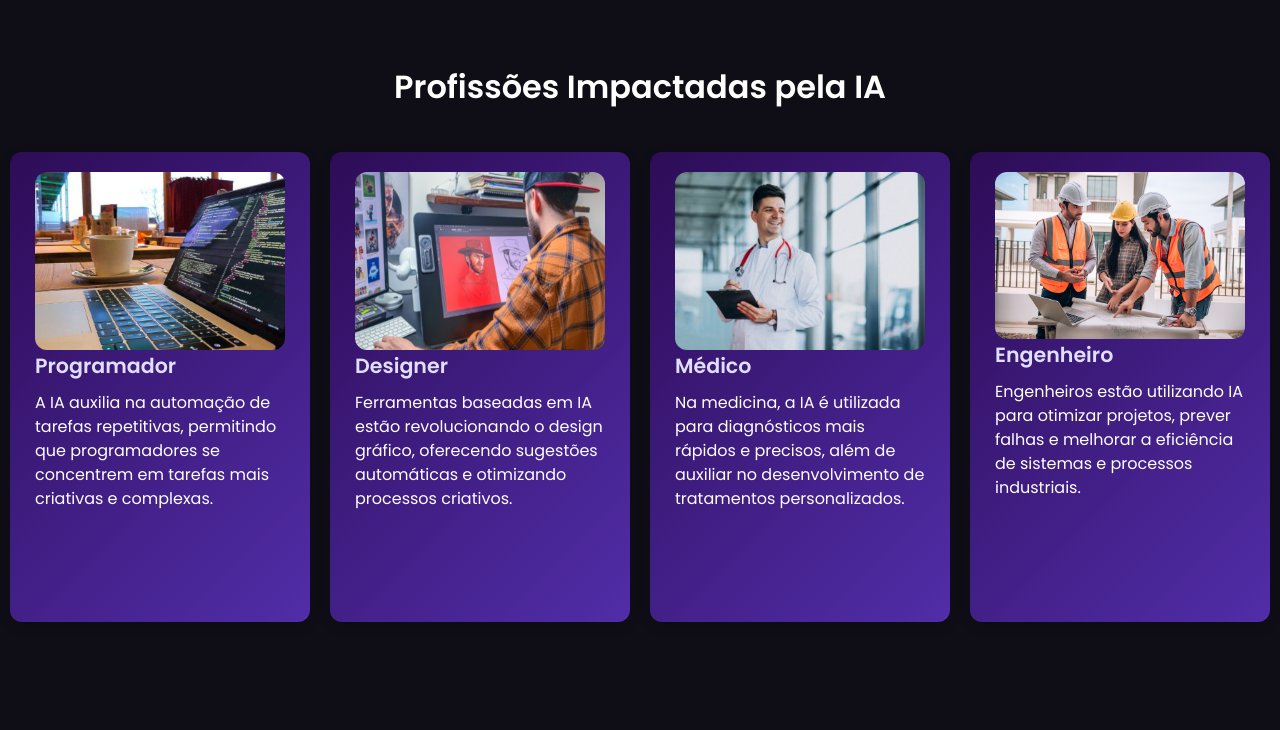
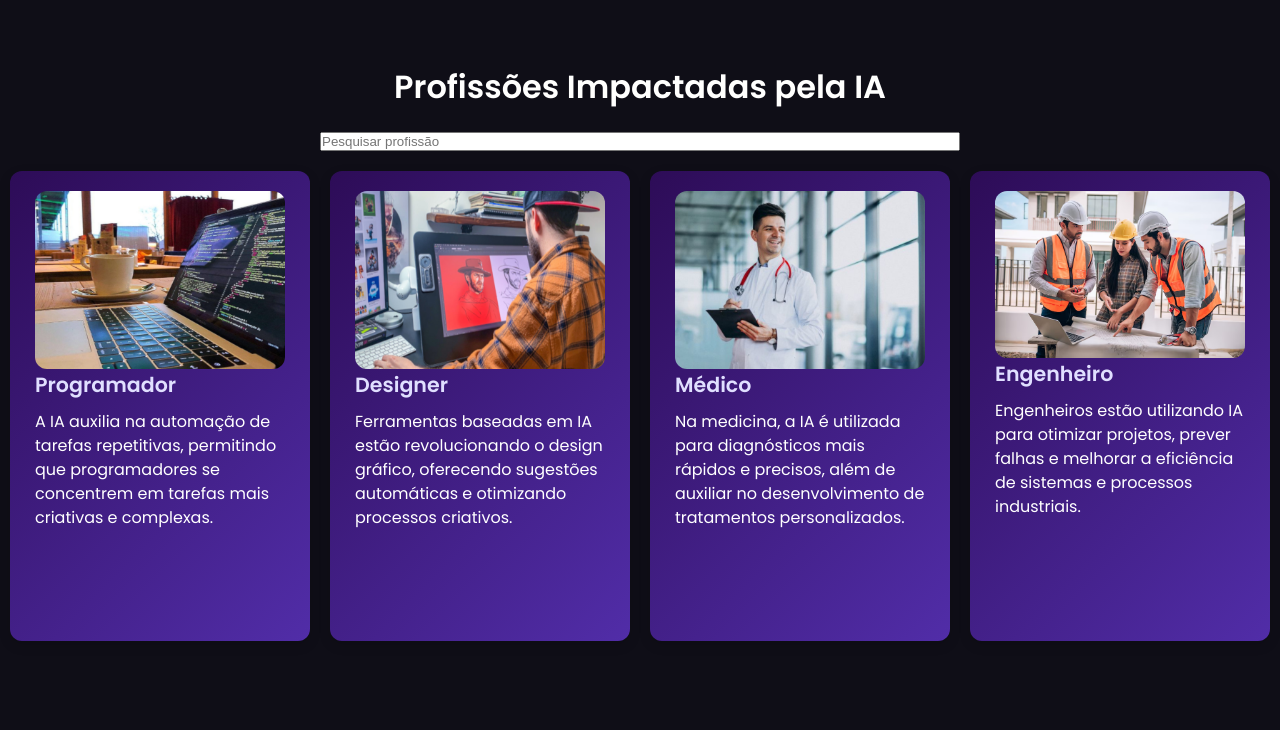
Before and after one commit to VitinhoBatista0103/projetoturma, a plain HTML site: page index.html in a window 1280 px wide. Shown: the part 2140-2870 px from the top of the page. Drawn offline with Linux system fonts and the light colour scheme.

Commit message:
Atualização nova

```diff
--- a/index.html
+++ b/index.html
@@ -52,6 +52,8 @@
   </div>
     <section id="profissoes" class="section">
       <h2 class="titulo-profissoes">Profissões Impactadas pela IA</h2>
+      <!--Pequisar profissão-->
+      <input type="text" placeholder="Pesquisar profissão">
       <div class="container">
         <!-- Botões das profissões-->
         <article class="profissao">
--- a/style.css
+++ b/style.css
@@ -207,7 +207,12 @@ body {
   width: 100%;
   border-radius: 12px;
 }
-
+/* ===================== BARRA DE PESQUISA ===================== */
+input{
+  display: block;
+  width: 50%;
+  margin: 0 auto;
+}
 /* ===================== BOTÕES PADRÃO ===================== */
 button, .btn {
   background: linear-gradient(135deg, #2d0c57, #512da8);
```
